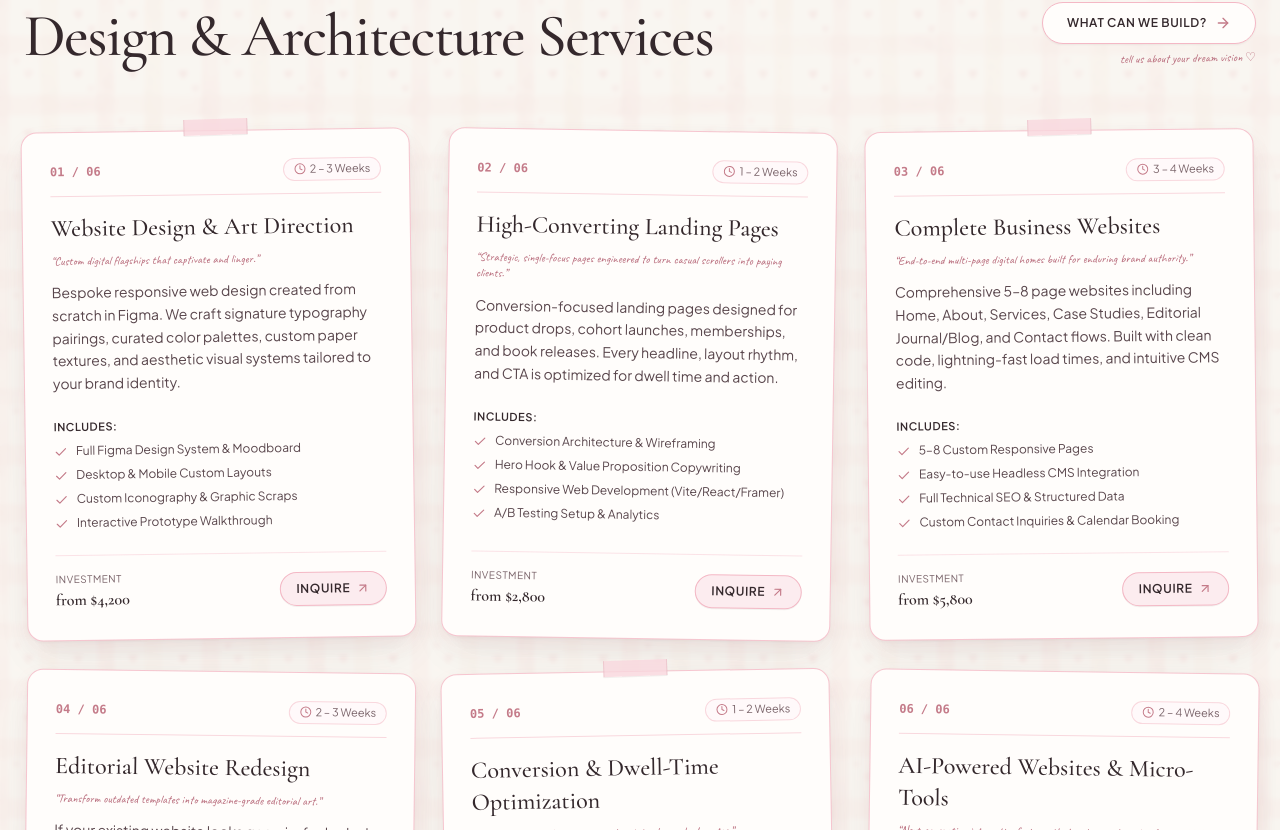
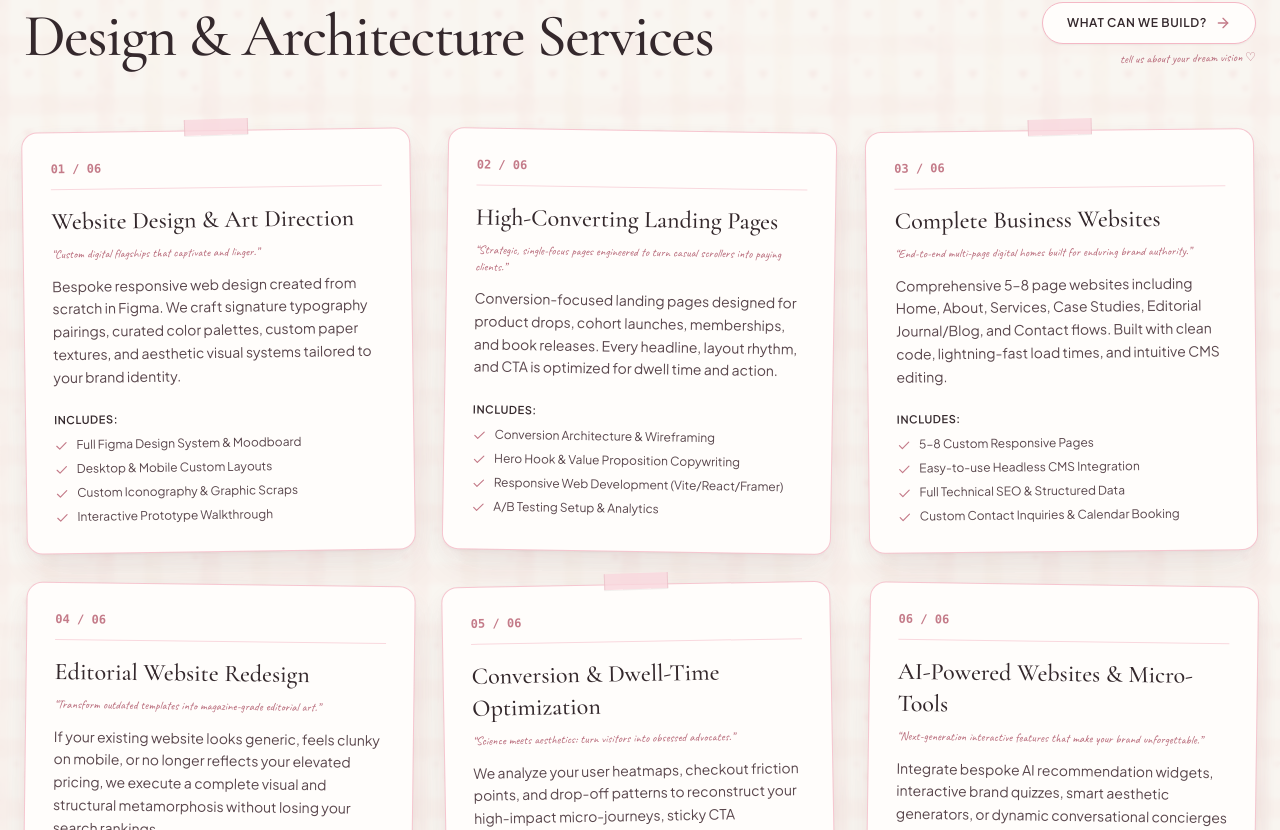
Before and after one commit to kanak2425/portfolio-website, a React (Vite) app: page / in a window 1280 px wide. Shown: the part 5230-6060 px from the top of the page. Built offline with nearby package versions, Linux system fonts and the light colour scheme.

Commit message:
refactor(components): simplify services component UI
Remove unused service selection logic and dependencies to streamline the services section layout.

```diff
--- a/src/components/Services.tsx
+++ b/src/components/Services.tsx
@@ -1,14 +1,14 @@
 import React from 'react';
-import { ArrowUpRight, ArrowRight, Sparkles, Clock, Check, Heart } from 'lucide-react';
+import { ArrowRight, Sparkles, Check } from 'lucide-react';
 import { SERVICES } from '../data/portfolioData';
 import { Service } from '../types';
 
 interface ServicesProps {
   onOpenQuiz: () => void;
-  onSelectService: (service: Service) => void;
+  onSelectService?: (service: Service) => void;
 }
 
-export const Services: React.FC<ServicesProps> = ({ onOpenQuiz, onSelectService }) => {
+export const Services: React.FC<ServicesProps> = ({ onOpenQuiz }) => {
   return (
     <section id="services" className="py-24 md:py-36 relative bg-[#FAF6F3]/85 backdrop-blur-[2px] border-t border-[#F9D8DE]/80">
       {/* Delicate background gingham accents */}
@@ -61,15 +61,11 @@ export const Services: React.FC<ServicesProps> = ({ onOpenQuiz, onSelectService
                   )}
 
                   <div>
-                    {/* Card Top Row: Step Index & Timeline */}
+                    {/* Card Top Row: Step Index */}
                     <div className="flex items-center justify-between pb-3 border-b border-[#F9D8DE] mb-4">
                       <span className="text-xs font-mono font-bold text-[#C47B89]">
                         {service.step} / 06
                       </span>
-                      <div className="flex items-center gap-1 text-[11px] text-[#7A646A] bg-[#FFF9FA] px-2.5 py-0.5 rounded-full border border-[#F9D8DE]">
-                        <Clock className="w-3 h-3 text-[#C47B89]" />
-                        <span>{service.duration}</span>
-                      </div>
                     </div>
 
                     {/* Service Title */}
@@ -88,7 +84,7 @@ export const Services: React.FC<ServicesProps> = ({ onOpenQuiz, onSelectService
                     </p>
 
                     {/* Deliverables List */}
-                    <div className="space-y-2 mb-6">
+                    <div className="space-y-2">
                       <p className="text-[11px] font-semibold uppercase tracking-wider text-[#34282C]">
                         Includes:
                       </p>
@@ -99,24 +95,6 @@ export const Services: React.FC<ServicesProps> = ({ onOpenQuiz, onSelectService
                         </div>
                       ))}
                     </div>
-                  </div>
-
-                  {/* Card Bottom CTA & Pricing */}
-                  <div className="pt-4 border-t border-[#F9D8DE]/70 flex items-center justify-between">
-                    <div>
-                      <span className="text-[10px] text-[#7A646A] uppercase tracking-wider block">Investment</span>
-                      <span className="text-base font-serif font-semibold text-[#34282C]">
-                        from {service.priceStarting}
-                      </span>
-                    </div>
-
-                    <button
-                      onClick={() => onSelectService(service)}
-                      className="inline-flex items-center gap-1.5 px-4 py-2 rounded-full bg-[#FCECEF] hover:bg-[#F9D8DE] text-[#34282C] text-xs font-semibold uppercase tracking-wider border border-[#F4B8C5] shadow-2xs transition-colors cursor-pointer"
-                    >
-                      <span>Inquire</span>
-                      <ArrowUpRight className="w-3.5 h-3.5 text-[#C47B89]" />
-                    </button>
                   </div>
                 </div>
               </div>
```
